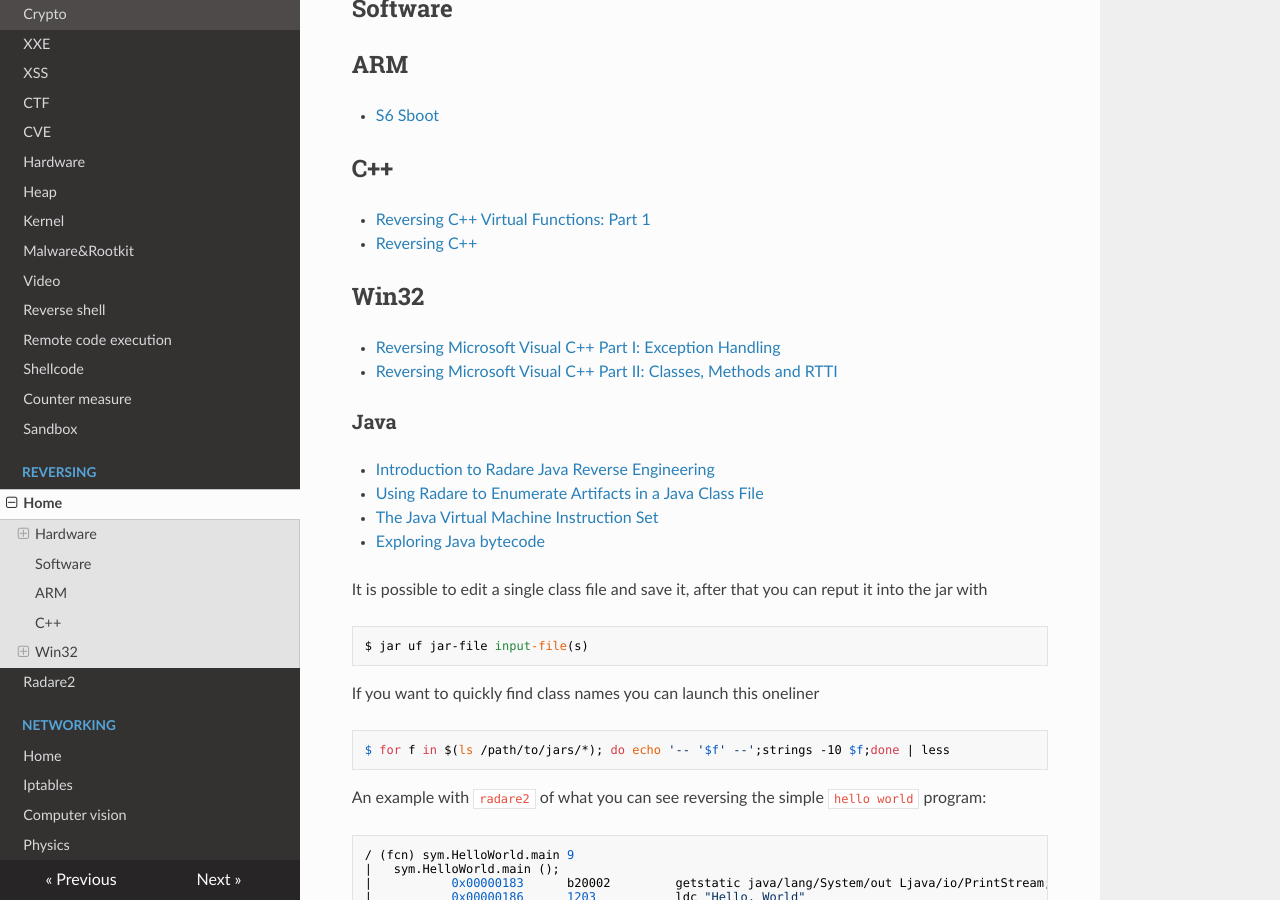
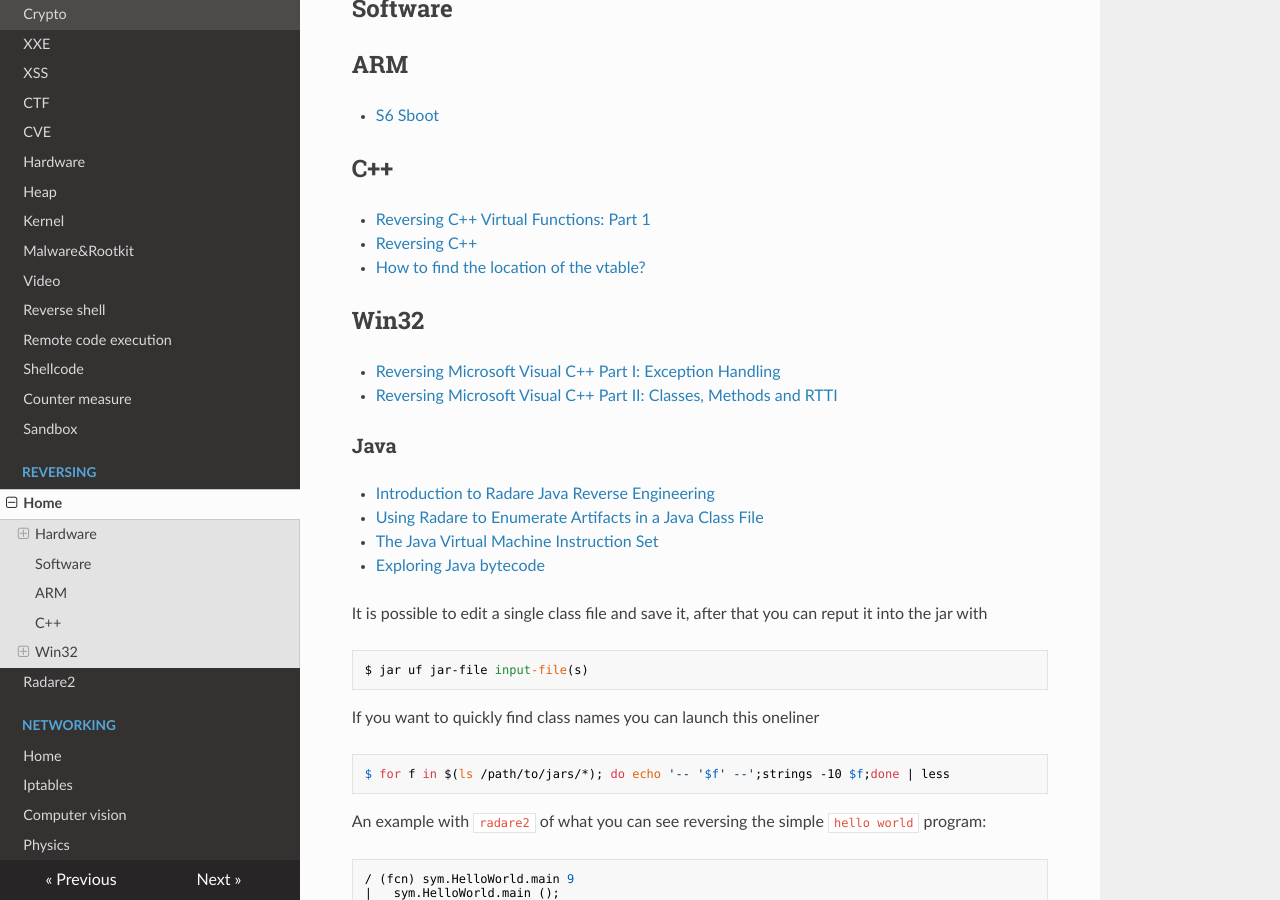
Before and after one commit to gipi/low-level, an MkDocs documentation site: the page built from docs/reversing/reversing.md, in a window 1280 px wide and 900 px high, scrolled down 1306 px. Built offline with MkDocs 1.6.1, drawn with Linux system fonts in a browser that asks for light colours; nearby versions of some CDN libraries; old or Windows-style settings are respelled for this version of MkDocs.

Commit message:
Update reversing.md

```diff
--- a/docs/reversing/reversing.md
+++ b/docs/reversing/reversing.md
@@ -55,6 +55,7 @@
 
  - [Reversing C++ Virtual Functions: Part 1](https://alschwalm.com/blog/static/2016/12/17/reversing-c-virtual-functions/)
  - [Reversing C++](https://www.blackhat.com/presentations/bh-dc-07/Sabanal_Yason/Paper/bh-dc-07-Sabanal_Yason-WP.pdf)
+ - [How to find the location of the vtable?](https://reverseengineering.stackexchange.com/questions/5956/how-to-find-the-location-of-the-vtable/)
 
 ## Win32
 
```
